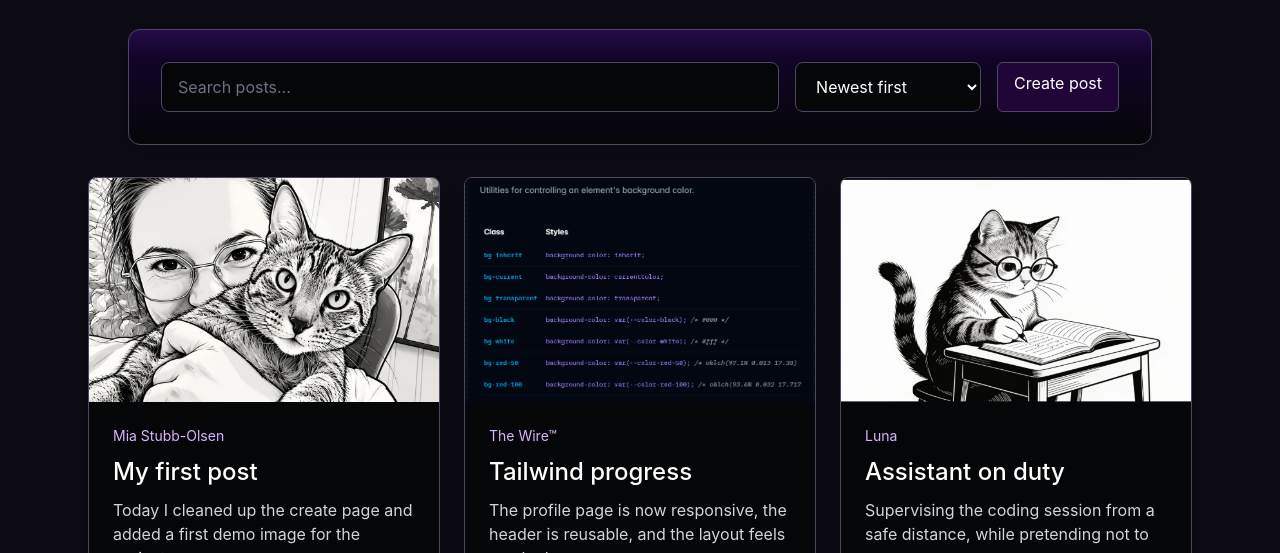
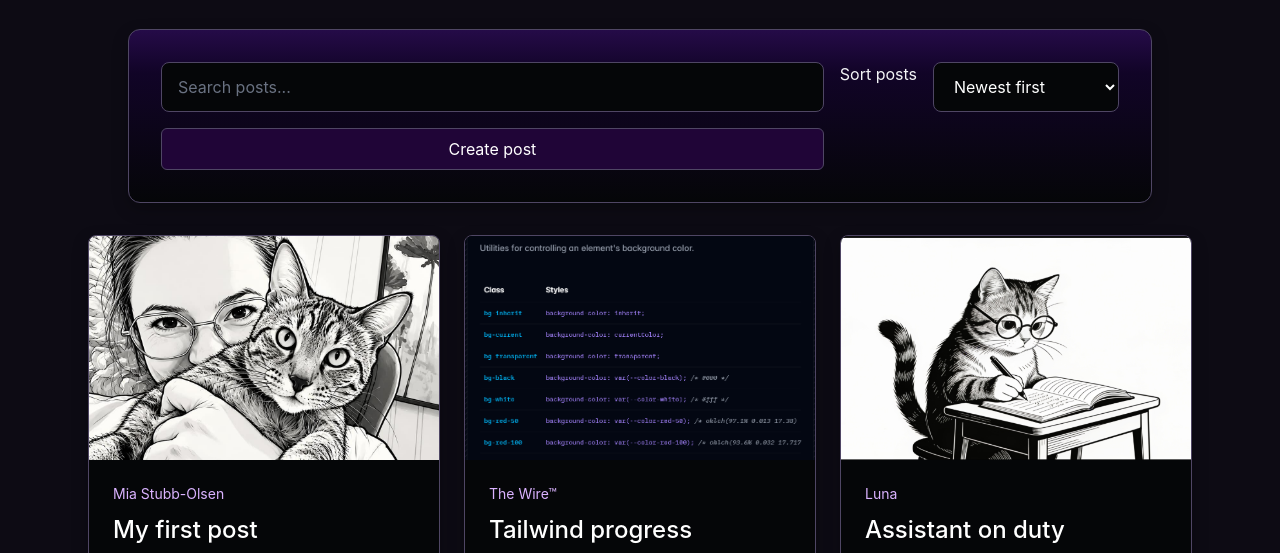
Before and after one commit to miastubb/CSS-Frameworks, a website built with Vite: page feed/index.html in a window 1280 px wide. Shown: the part 246-799 px from the top of the page. Built offline with nearby package versions, Linux system fonts and the light colour scheme; a web font is replaced by a local one.

Commit message:
changed class name

```diff
--- a/feed/index.html
+++ b/feed/index.html
@@ -46,7 +46,7 @@
             class="w-full rounded-lg border border-(--color-border) bg-(--color-surface) px-4 py-3 text-white placeholder:text-gray-500"
           />
 
-          <label for="sort" class="sr-only">Sort posts</label>
+          <label for="sort">Sort posts</label>
           <select
             id="sort"
             name="sort"
```
